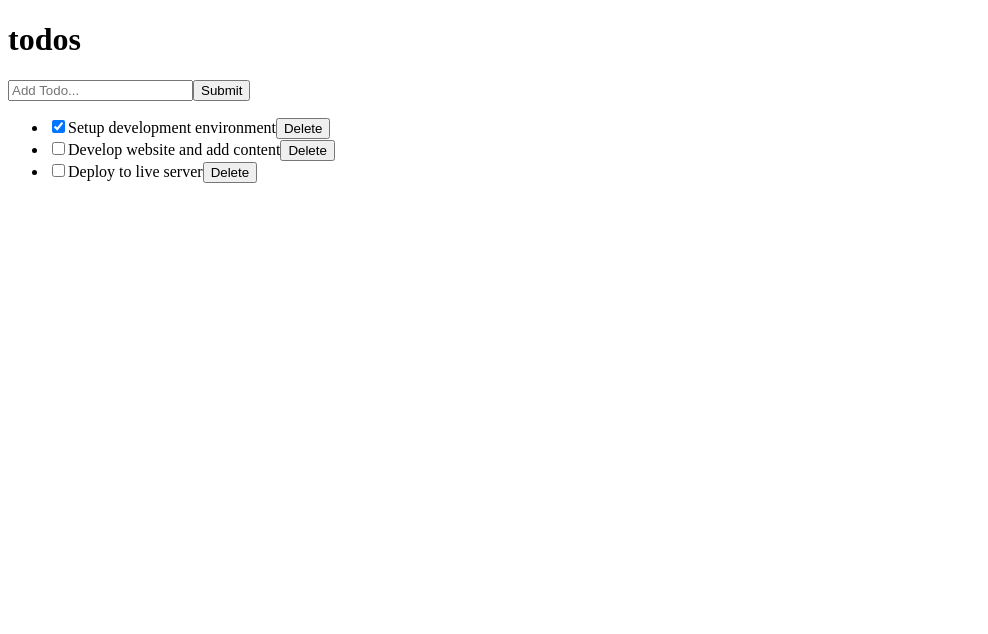
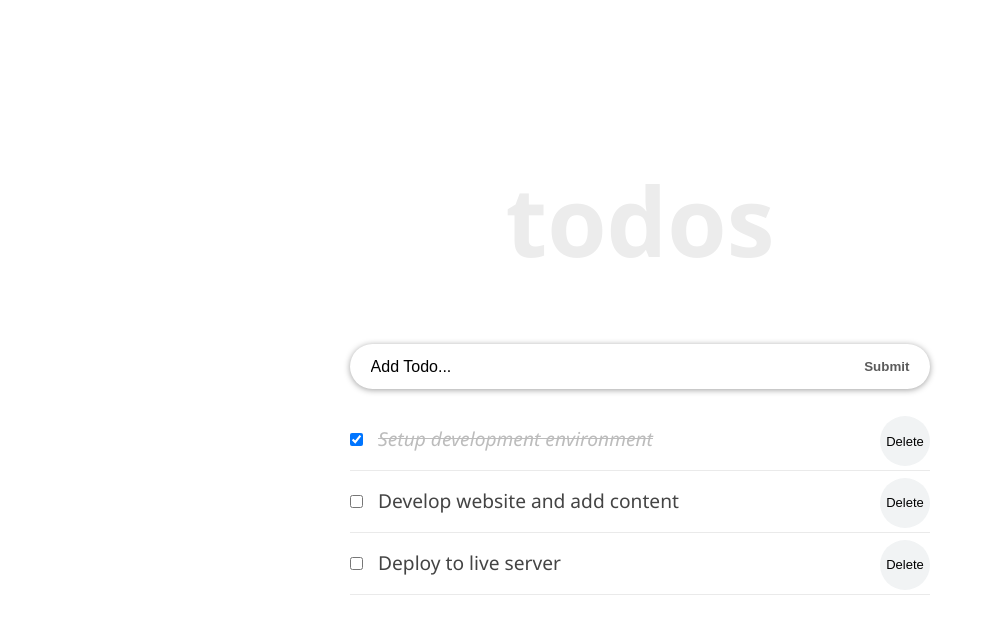
Before and after one commit to chukwuebukaVictor/react-todo-list, a React (Create React App) app: page / in a window 1280 px wide. Shown: the top 634 px of the page, without its empty margins (0-988 px from the left). Built offline with nearby package versions, Linux system fonts and the light colour scheme.

Commit message:
Add styles to todo app

```diff
--- a/package.json
+++ b/package.json
@@ -9,6 +9,7 @@
     "react": "^18.0.0",
     "react-dom": "^18.0.0",
     "react-scripts": "5.0.0",
+    "uuid": "^8.3.2",
     "web-vitals": "^2.1.4"
   },
   "scripts": {
--- a/src/App.css
+++ b/src/App.css
@@ -1,38 +1,128 @@
-/* .App {
-  text-align: center;
+* {
+  box-sizing: border-box;
+  margin: 0;
+  padding: 0;
 }
 
-.App-logo {
-  height: 40vmin;
-  pointer-events: none;
+body {
+  font-family: "Segoe UI", Arial, sans-serif;
+  line-height: 1.4;
+  color: #444;
+  background: #fff;
+  height: 100vh;
 }
 
-@media (prefers-reduced-motion: no-preference) {
-  .App-logo {
-    animation: App-logo-spin infinite 20s linear;
-  }
+.container {
+  display: flex;
+  flex-direction: column;
+  justify-content: center;
+  align-items: center;
+  max-width: 600px;
+  margin: 0 auto;
 }
 
-.App-header {
-  background-color: #282c34;
-  min-height: 100vh;
+.inner {
+  width: 100%;
+  padding: 8rem 10px 4rem;
+}
+
+.form-container {
+  width: 100%;
+  margin-bottom: 20px;
+  display: flex;
+  border-radius: calc(0.5 * 100px);
+  box-shadow: 0 1px 6px 0 rgba(0, 0, 0, 0.38);
+  justify-content: space-evenly;
+}
+
+.input-text {
+  font-size: 1rem;
+  font-weight: 400;
+  width: 85%;
+  padding-right: 5px;
+  padding-left: 10px;
+  border-radius: calc(0.5 * 100px);
+}
+
+.input-text::placeholder {
+  color: #000;
+}
+
+.input-submit {
+  background: transparent;
+  color: #5b5b5b;
+  text-transform: capitalize;
+  cursor: pointer;
+  font-weight: 600;
+  margin-right: 10px;
+}
+
+.input-text,
+.input-submit {
+  height: 45px;
+  outline: none;
+  border: none;
+}
+
+.header {
+  font-size: 6rem;
+  font-weight: 600;
+  margin-bottom: 2rem;
+  line-height: 1.5em;
+  color: #ececec;
+  text-transform: lowercase;
+  text-align: center;
+  padding: 20px 0;
+}
+
+.container {
   display: flex;
   flex-direction: column;
+  justify-content: center;
   align-items: center;
-  justify-content: center;
-  font-size: calc(10px + 2vmin);
-  color: white;
+  max-width: 600px;
+  margin: 0 auto;
 }
 
-.App-link {
-  color: #61dafb;
+.inner {
+  width: 100%;
+  padding: 8rem 10px 4rem;
 }
 
-@keyframes App-logo-spin {
-  from {
-    transform: rotate(0deg);
-  }
-  to {
-    transform: rotate(360deg);
-  }
-} */
+.form-container {
+  width: 100%;
+  margin-bottom: 20px;
+  display: flex;
+  border-radius: calc(0.5 * 100px);
+  box-shadow: 0 1px 6px 0 rgba(0, 0, 0, 0.38);
+  justify-content: space-evenly;
+}
+
+.input-text {
+  font-size: 1rem;
+  font-weight: 400;
+  width: 85%;
+  padding-right: 5px;
+  padding-left: 10px;
+  border-radius: calc(0.5 * 100px);
+}
+
+.input-text::placeholder {
+  color: #000;
+}
+
+.input-submit {
+  background: transparent;
+  color: #5b5b5b;
+  text-transform: capitalize;
+  cursor: pointer;
+  font-weight: 600;
+  margin-right: 10px;
+}
+
+.input-text,
+.input-submit {
+  height: 45px;
+  outline: none;
+  border: none;
+}
--- a/src/components/Header.js
+++ b/src/components/Header.js
@@ -2,7 +2,7 @@
 
 const Header = () => (
   <header>
-    <h1>todos</h1>
+    <h1 className="header">todos</h1>
   </header>
 );
 
--- a/src/components/InputTodo.js
+++ b/src/components/InputTodo.js
@@ -15,25 +15,30 @@
   });
 };
 
-handleSubmit = (e) => {
-  e.preventDefault();
-  this.props.addTodoProps(this.state.title);
-  this.setState({
-    title: '',
-  });
-};
+handleSubmit = e => {
+  e.preventDefault()
+  if (this.state.title.trim()) {
+    this.props.addTodoProps(this.state.title)
+    this.setState({
+      title: '',
+    })
+  } else {
+    alert("Please write item")
+  }
+}
 
 render() {
   return (
-    <form onSubmit={this.handleSubmit}>
+    <form onSubmit={this.handleSubmit} className='form-container'>
       <input
         type="text"
+				className="input-text"
         placeholder="Add Todo..."
         value={this.state.title}
         name="title"
         onChange={this.onChange}
       />
-      <button type="button">Submit</button>
+      <button className="input-submit">Submit</button>
     </form>
   );
 }
--- a/src/components/TodoContainer.js
+++ b/src/components/TodoContainer.js
@@ -1,4 +1,5 @@
 import React from 'react';
+import { v4 as uuidv4 } from 'uuid';
 import TodosList from './TodosList';
 import Header from './Header';
 import InputTodo from './InputTodo';
@@ -10,17 +11,17 @@
     this.state = {
       todos: [
         {
-          id: 1,
+          id: uuidv4(),
           title: 'Setup development environment',
           completed: true,
         },
         {
-          id: 2,
+          id: uuidv4(),
           title: 'Develop website and add content',
           completed: false,
         },
         {
-          id: 3,
+          id: uuidv4(),
           title: 'Deploy to live server',
           completed: false,
         },
@@ -54,7 +55,7 @@
 addTodoItem = (title) => {
   console.log(title);
   const newTodo = {
-    id: 4,
+    id: uuidv4(),
     title,
     completed: false,
   };
@@ -65,14 +66,16 @@
 
 render() {
   return (
-    <div>
-      <Header />
+    <div className='container'>
+      <div className='inner'>
+			<Header />
       <InputTodo addTodoProps={this.addTodoItem} />
       <TodosList
+			deleteTodoProps={this.delTodo}
         todos={this.state.todos}
         handleChangeProps={this.handleChange}
-        deleteTodoProps={this.delTodo}
       />
+			</div>
     </div>
   );
 }
--- a/src/components/TodoItem.js
+++ b/src/components/TodoItem.js
@@ -1,17 +1,31 @@
 import React from 'react';
+import styles from './TodoItem.module.css'
 
 class TodoItem extends React.Component {
   render() {
+		const {completed,id,title} = this.props.todo
+
+		const completedStyle = {
+			fontStyle: "italic",
+			color: "#595959",
+			opacity: 0.4,
+			textDecoration: "line-through",
+		}
     return (
-      <li>
-        <input
-          type="checkbox"
-          checked={this.props.todo.completed}
-          onChange={() => this.props.handleChangeProps(this.props.todo.id)}
-        />
-        {this.props.todo.title}
-        <button type="button" onClick={() => this.props.deleteTodoProps(this.props.todo.id)}>Delete</button>
-      </li>
+			<div>
+        <li className={styles.item}>
+          <input
+            type="checkbox"
+			  		className={styles.checkbox}
+            checked={completed}
+            onChange={() => this.props.handleChangeProps(id)}
+          />
+          <button type="button" onClick={() => this.props.deleteTodoProps(id)}>Delete</button>
+			  	<span style={completed ? completedStyle : null}>
+            {this.props.todo.title}
+         </span>
+        </li>
+			</div>
     );
   }
 }
--- /dev/null
+++ b/src/components/TodoItem.module.css
@@ -0,0 +1,23 @@
+.item {
+    font-size: 1.2rem;
+    list-style-type: none;
+    padding: 17px 0px;
+    border-bottom: 1px solid #eaeaea;
+  }
+
+  .checkbox {
+    margin-right: 15px;
+  }
+
+  .item button {
+    font-size: 13px;
+    background: #f1f3f4;
+    border: none;
+    cursor: pointer;
+    float: right;
+    outline: none;
+    border-radius: 100px;
+    height: 50px;
+    width: 50px;
+    margin: -10px 0 0 10px;
+  }
--- a/src/index.js
+++ b/src/index.js
@@ -1,6 +1,7 @@
 import React from 'react';
 import ReactDOM from 'react-dom';
 import TodoContainer from './components/TodoContainer';
+import './App.css';
 
 ReactDOM.render(
   <React.StrictMode>
```
Also changed, not shown: 1 other file (tests, documents, lock files or other folders).
